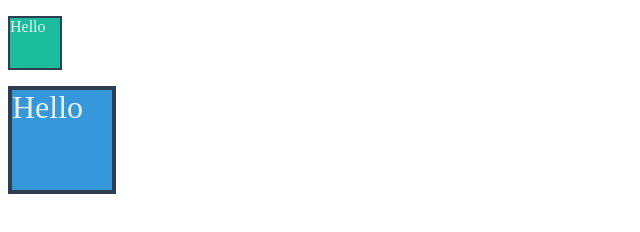
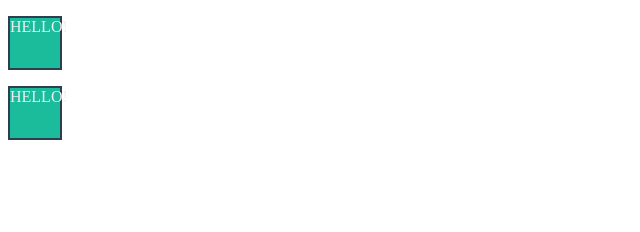
Before and after one commit to arihant47/CSS-Animations, a plain HTML site: page Keyframes/Rainbow Text/index.html in a window 1280 px wide. Shown: the whole page, without its empty margins (0-640 px from the left). Drawn offline with Linux system fonts and the light colour scheme; files that its build step writes are made by us from their sources.

Commit message:
Update index.html

```diff
--- a/Keyframes/Rainbow Text/index.html
+++ b/Keyframes/Rainbow Text/index.html
@@ -5,7 +5,7 @@
 	<link rel="stylesheet" type="text/css" href="style.css">
 </head>
 <body>
-	<p>Hello</p>
-	<p class="transformed">Hello</p>
+	<p>HELLO!</p>
+	<p>HELLO!</p>
 </body>
 </html>
```
